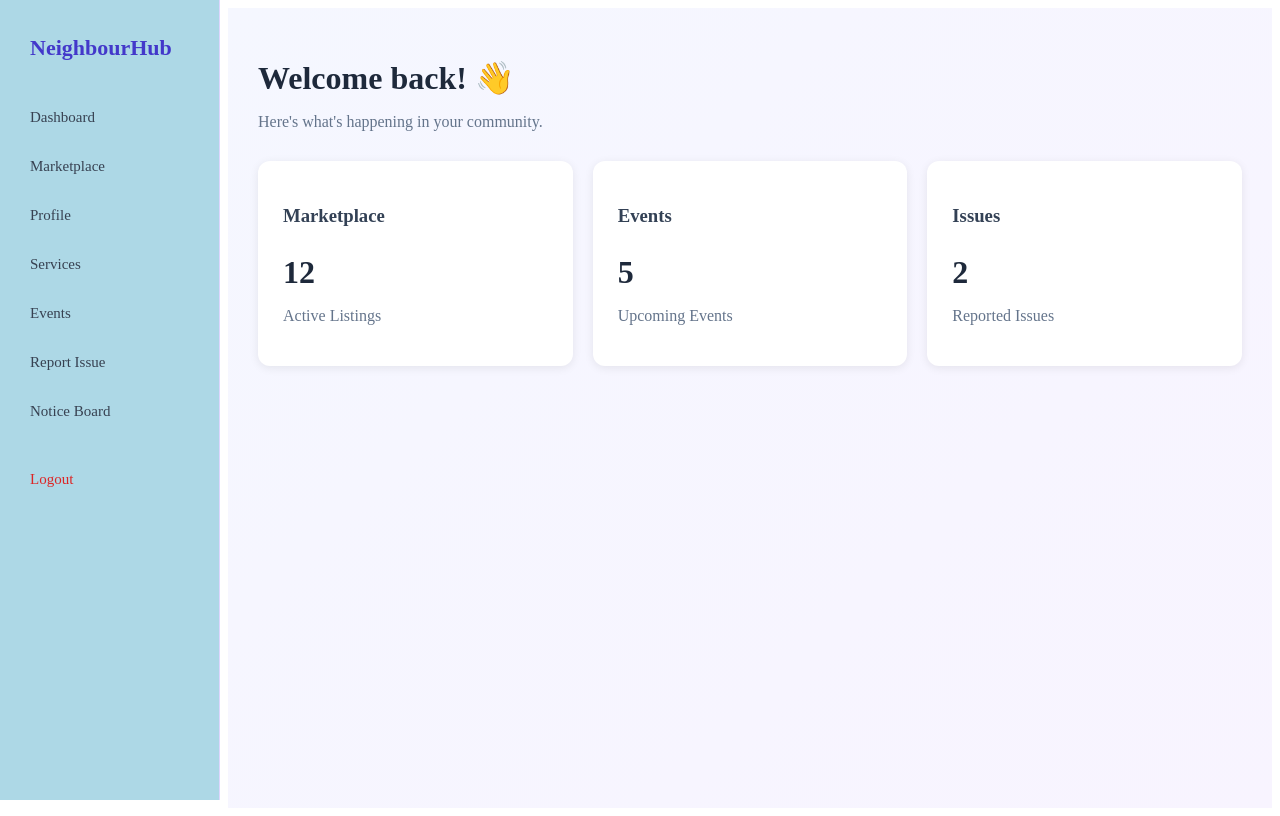
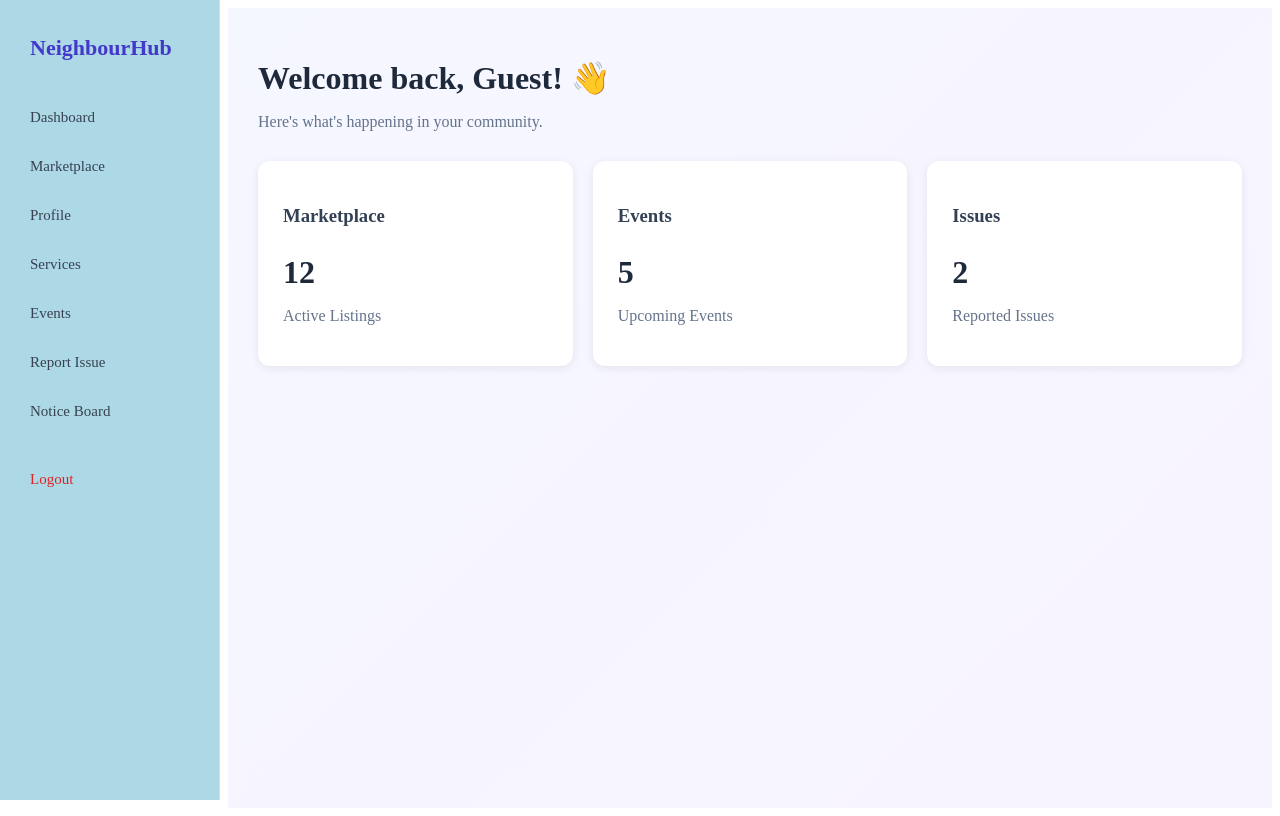
Before and after one commit to marvin1920/NeighbourHub, a React (Create React App) app in the folder neighbourhub/: page /dashboard in a window 1280 px wide. Built offline with nearby package versions, Linux system fonts and the light colour scheme.

Commit message:
Show real user name on dashboard

```diff
--- a/neighbourhub/src/pages/Dashboard.js
+++ b/neighbourhub/src/pages/Dashboard.js
@@ -1,10 +1,15 @@
 import "../styles/Dashboard.css";
+
 function Dashboard() {
+
+  const storedUser = localStorage.getItem("user");
+  const user = storedUser ? JSON.parse(storedUser) : null;
+
   return (
     <div className="dashboard">
 
       <div className="dashboard-header">
-        <h1>Welcome back! 👋</h1>
+        <h1>Welcome back, {user ? user.name : "Guest"}! 👋</h1>
         <p>Here's what's happening in your community.</p>
       </div>
 
```
